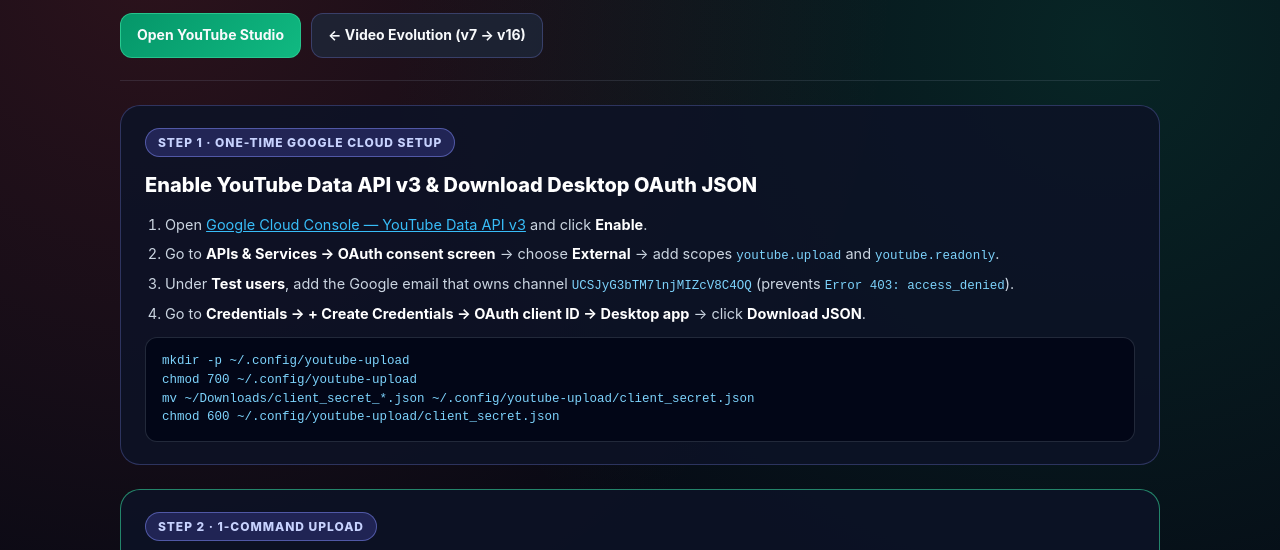
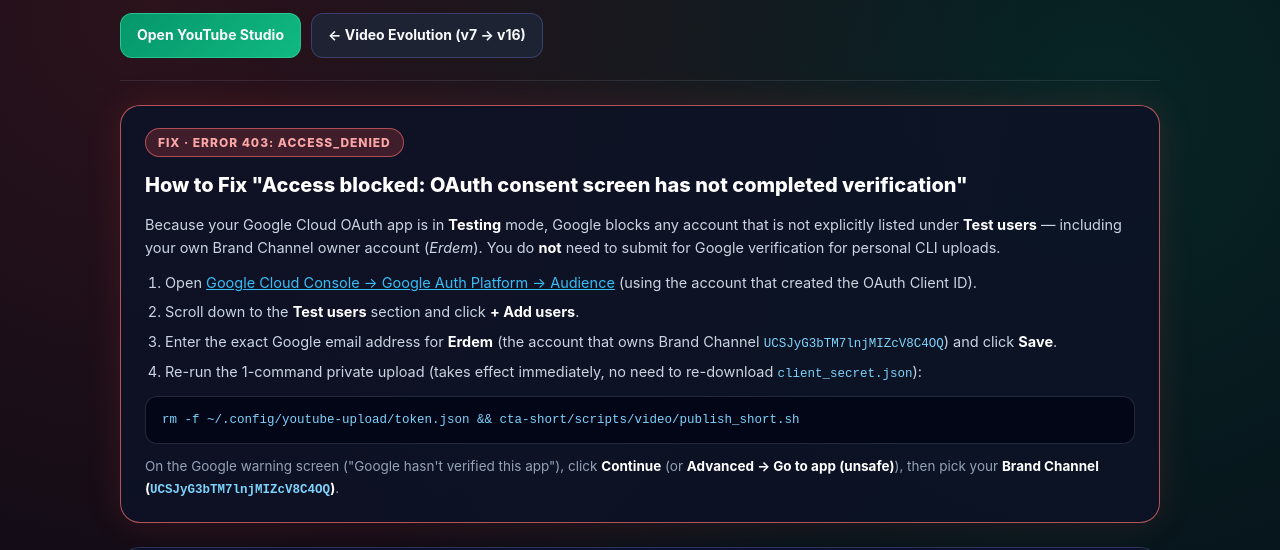
Before and after one commit to rifaterdemsahin/reverse-any-video-hyperframes, a website: page cta-short/youtube-upload.html in a window 1280 px wide. Shown: the part 204-754 px from the top of the page. Drawn offline with Linux system fonts and the light colour scheme.

Commit message:
cta-short: add Error 403 access_denied Test Users fix guide to youtube-upload.html and YOUTUBE_UPLOAD.md

```diff
--- a/cta-short/youtube-upload.html
+++ b/cta-short/youtube-upload.html
@@ -91,6 +91,24 @@
         </div>
       </header>
 
+      <section class="card" style="border-color: rgba(248, 113, 113, 0.7); box-shadow: 0 0 36px rgba(239, 68, 68, 0.14);">
+        <span class="step-badge" style="background: rgba(239, 68, 68, 0.22); border-color: rgba(248, 113, 113, 0.6); color: #fca5a5;">FIX · ERROR 403: ACCESS_DENIED</span>
+        <h2>How to Fix "Access blocked: OAuth consent screen has not completed verification"</h2>
+        <p style="color:#cbd5e1;font-size:14.5px;">
+          Because your Google Cloud OAuth app is in <strong>Testing</strong> mode, Google blocks any account that is not explicitly listed under <strong>Test users</strong> — including your own Brand Channel owner account (<em>Erdem</em>). You do <strong>not</strong> need to submit for Google verification for personal CLI uploads.
+        </p>
+        <ol>
+          <li>Open <a class="inline" href="https://console.cloud.google.com/auth/audience" target="_blank">Google Cloud Console → Google Auth Platform → Audience</a> (using the account that created the OAuth Client ID).</li>
+          <li>Scroll down to the <strong>Test users</strong> section and click <strong>+ Add users</strong>.</li>
+          <li>Enter the exact Google email address for <strong>Erdem</strong> (the account that owns Brand Channel <code>UCSJyG3bTM7lnjMIZcV8C4OQ</code>) and click <strong>Save</strong>.</li>
+          <li>Re-run the 1-command private upload (takes effect immediately, no need to re-download <code>client_secret.json</code>):</li>
+        </ol>
+        <pre>rm -f ~/.config/youtube-upload/token.json && cta-short/scripts/video/publish_short.sh</pre>
+        <p style="color:#94a3b8;font-size:13.5px;">
+          On the Google warning screen ("Google hasn't verified this app"), click <strong>Continue</strong> (or <strong>Advanced → Go to app (unsafe)</strong>), then pick your <strong>Brand Channel (<code>UCSJyG3bTM7lnjMIZcV8C4OQ</code>)</strong>.
+        </p>
+      </section>
+
       <section class="card">
         <span class="step-badge">STEP 1 · ONE-TIME GOOGLE CLOUD SETUP</span>
         <h2>Enable YouTube Data API v3 &amp; Download Desktop OAuth JSON</h2>
```
Also changed, not shown: cta-short/YOUTUBE_UPLOAD.md (+15 -0 lines).
